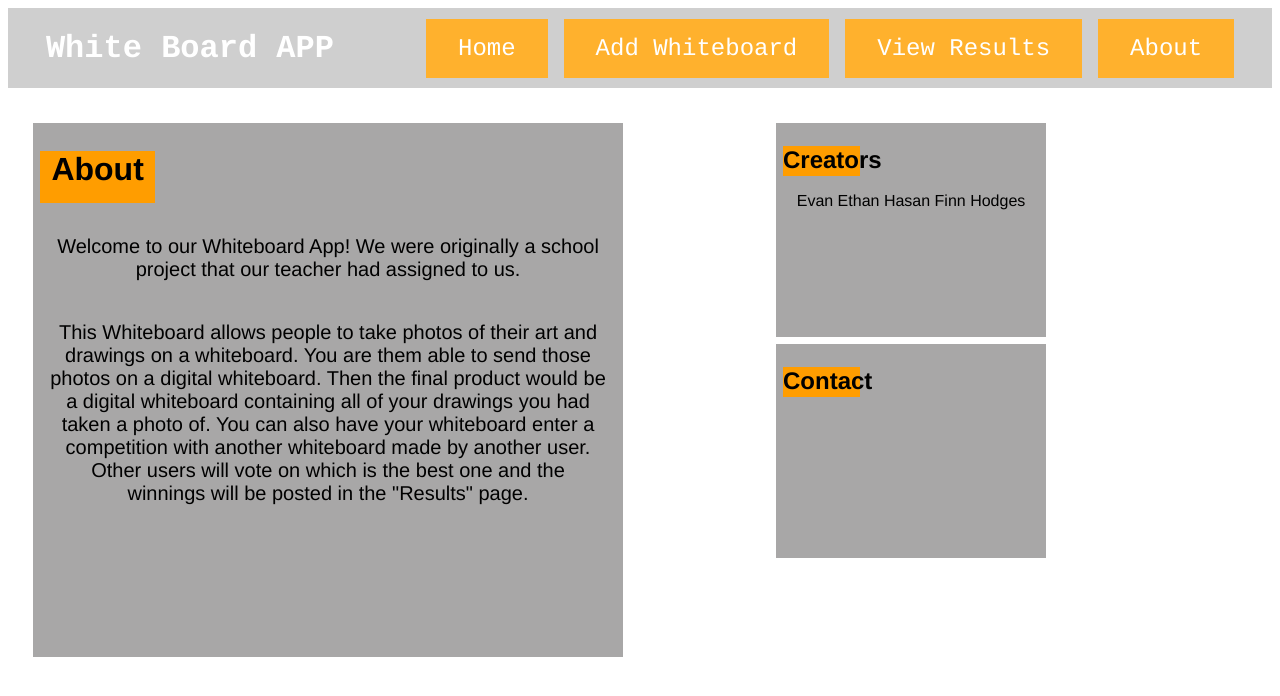
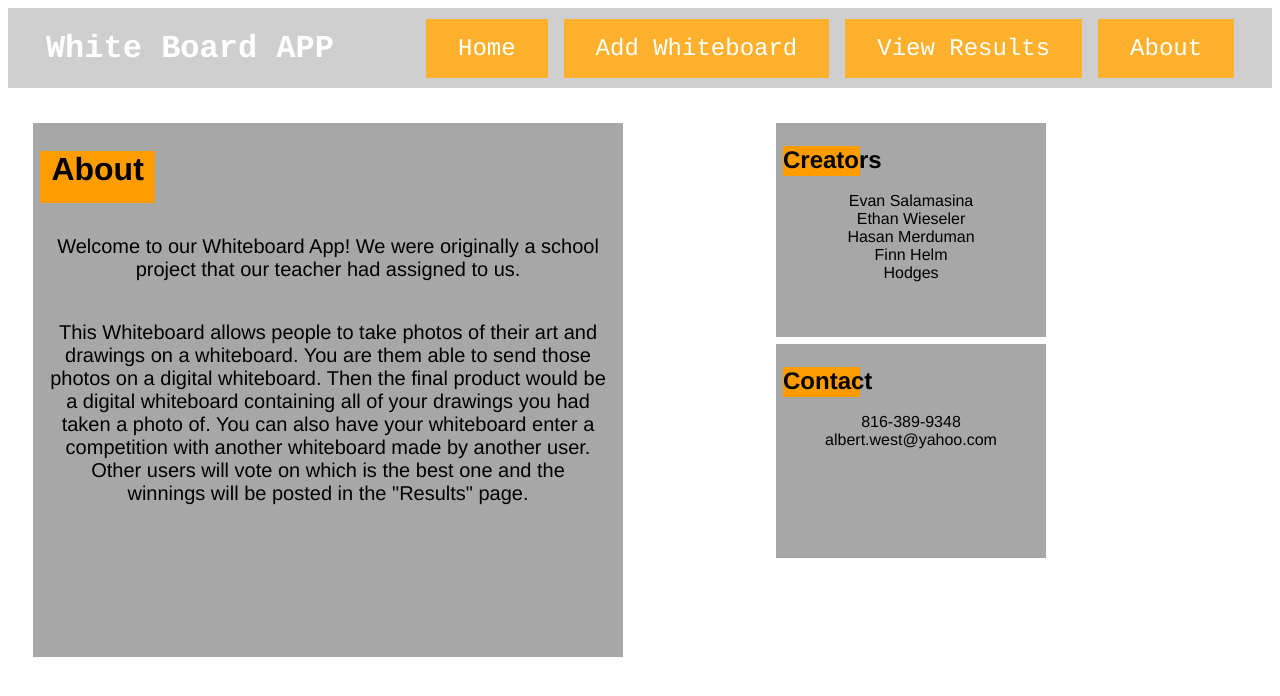
Before and after one commit to koolkat254/WhiteBoardApp, a React (Create React App) app: page /about in a window 1280 px wide. Shown: the top 696 px of the page. Built offline with nearby package versions, Linux system fonts and the light colour scheme.

Commit message:
file upload

```diff
--- a/src/components/NewWhiteboardForm.js
+++ b/src/components/NewWhiteboardForm.js
@@ -36,7 +36,7 @@ function NewWhiteboardForm(props) {
         </div>
         <div className={classes.control}>
           <label htmlFor='image'>Image</label>
-          <input type='url' required id='image' ref={imageInputRef}/>
+          <input type='file' required id='png' ref={imageInputRef}/>
         </div>
         <div className={classes.control}>
           <label htmlFor='author'>Author</label>
--- a/src/pages/AboutPage.js
+++ b/src/pages/AboutPage.js
@@ -14,10 +14,13 @@ const AboutPage = () => {
       </div>
       <div className={styles.creatorsbox}>
         <h1>Creators</h1>
-        <p>Evan Ethan Hasan Finn Hodges</p>
+        <p>Evan Salamasina<br/> Ethan Wieseler<br/> Hasan Merduman<br/> Finn Helm<br/> Hodges</p>
       </div>
       <div className={styles.contactsbox}>
         <h1>Contact</h1>
+        <p> 816-389-9348<br/>
+          albert.west@yahoo.com
+        </p>
       </div>
     </div>
   )
```
